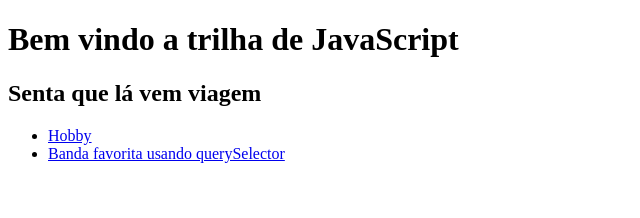
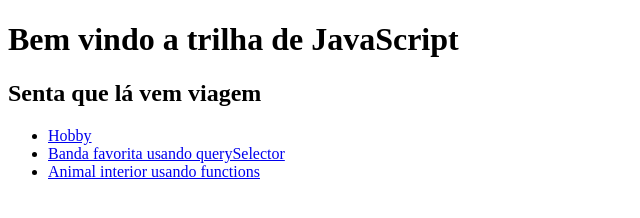
Before and after one commit to hugo-paiva/javascript, a plain HTML site: page index.html in a window 1280 px wide. Shown: the whole page, without its empty margins (0-640 px from the left). Drawn offline with Linux system fonts and the light colour scheme.

Commit message:
updating index list

```diff
--- a/index.html
+++ b/index.html
@@ -18,6 +18,9 @@
         <li>
             <a href="sexta-19-Novembro/index.html">Banda favorita usando querySelector</a>
         </li>
+        <li>
+            <a href="segunda-22-Novembro/index.html">Animal interior usando functions</a>
+        </li>
     </ul>
 </body>
 
```
